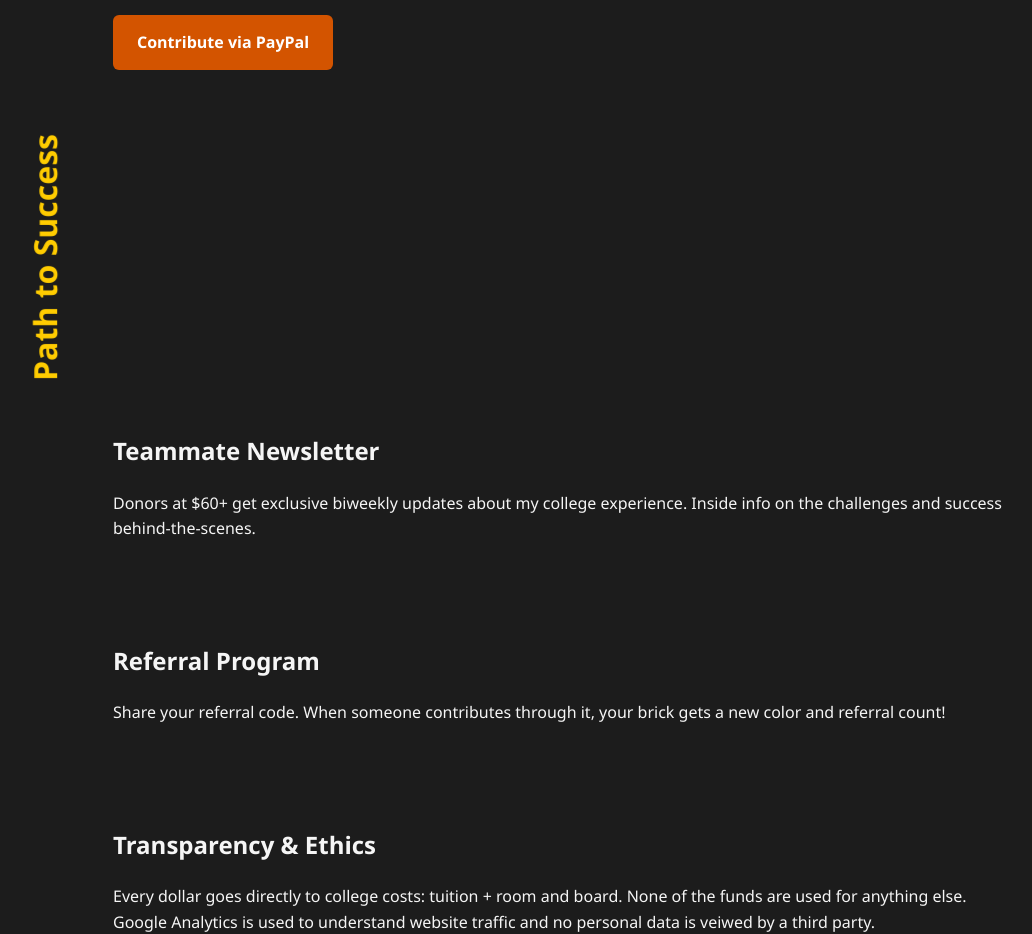
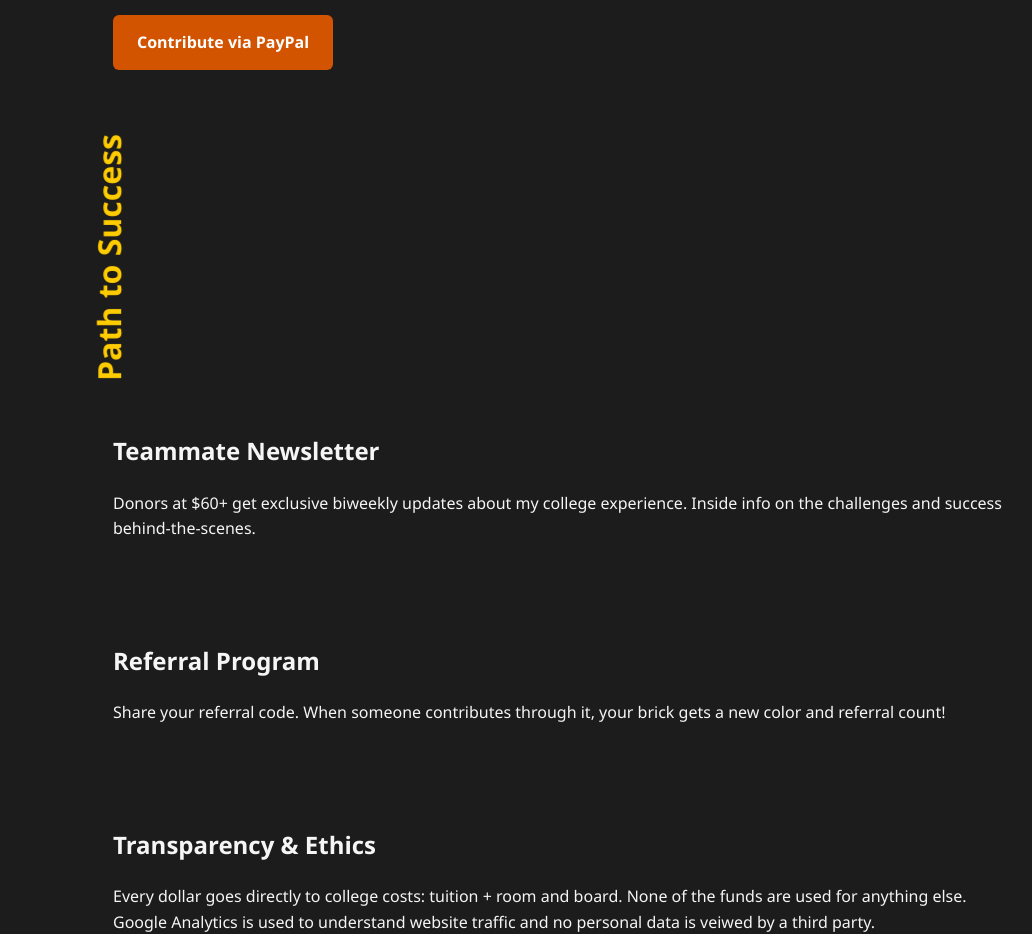
Before and after one commit to ctyler23/path-to-success, a plain HTML site: page index.html in a window 1280 px wide. Shown: the part 1520-2454 px from the top of the page, without its empty margins (77-1109 px from the left). Drawn offline with Linux system fonts and the light colour scheme; no server answers.

Commit message:
Update styles.css

```diff
--- a/styles.css
+++ b/styles.css
@@ -192,5 +192,5 @@ a:hover {
   font-weight: bold;
   color: #ffcc00;
   font-size: 2em;
-  margin-left: 3em;
+  margin-left: 5em;
 }
```
